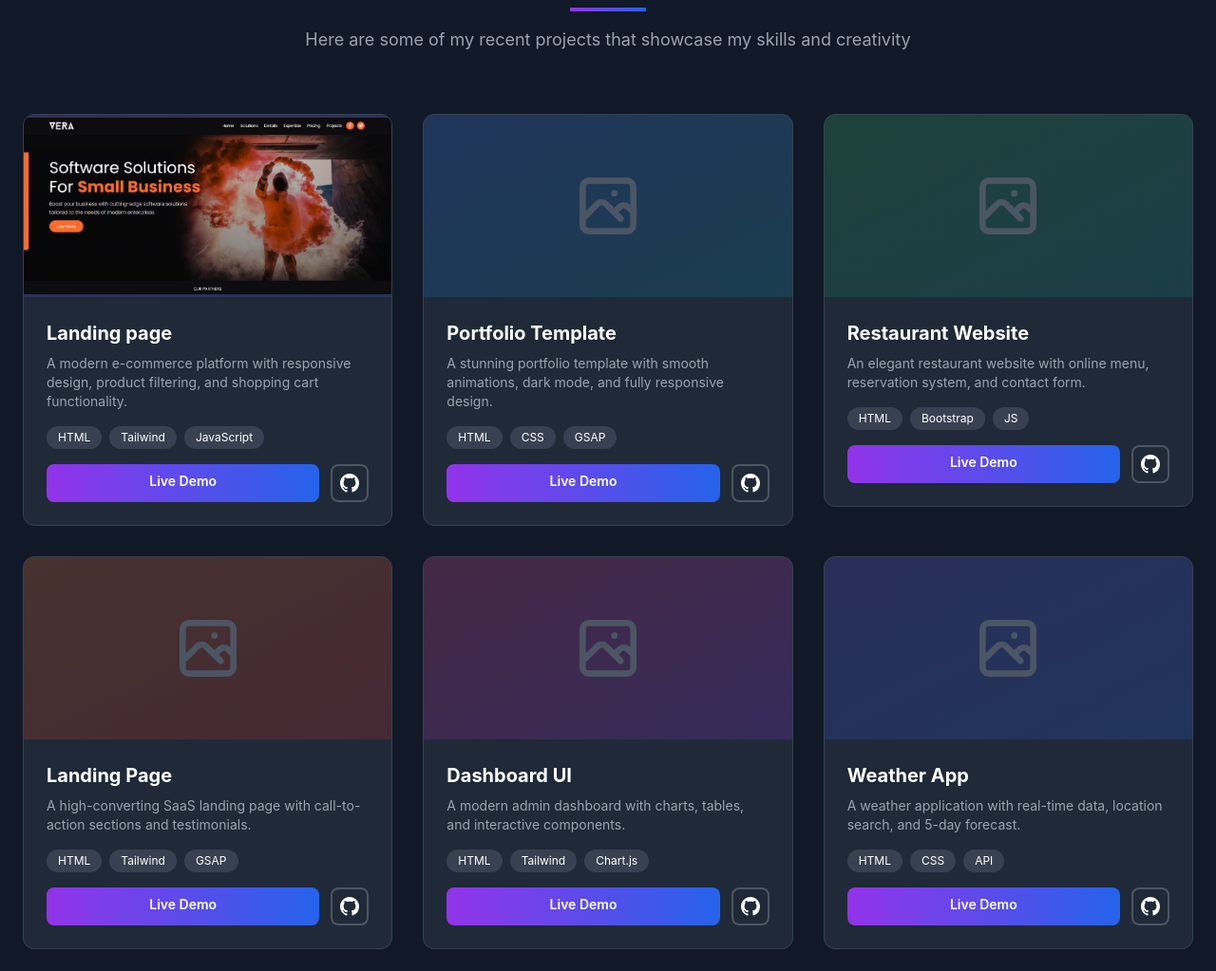
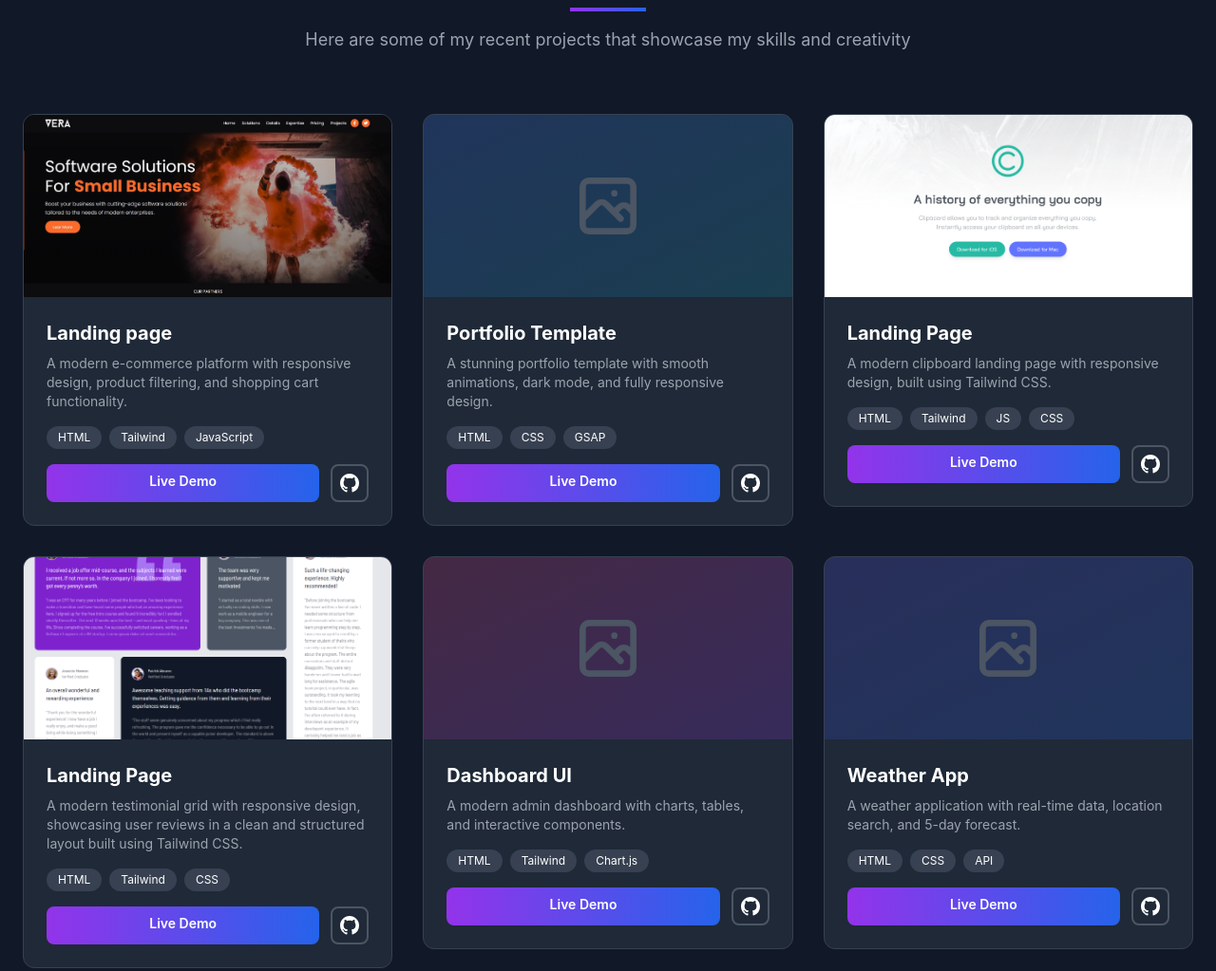
Before and after one commit to AbuBakarSE/Abu-Bakar-SE-Portfolio, a website: page index.html in a window 1280 px wide. Shown: the part 1932-2955 px from the top of the page at 95% size. Drawn offline with nearby package versions, Linux system fonts and the light colour scheme.

Commit message:
Project added to protfolio

```diff
--- a/index.html
+++ b/index.html
@@ -343,10 +343,7 @@
             <div class="relative h-48 bg-gradient-to-br from-purple-600/20 to-blue-600/20 overflow-hidden">
               <!-- Placeholder - replace with actual project image -->
               <div class="w-full h-full flex items-center justify-center">
-                <img src="images/Vera.webp" alt="Vera Project">
-                <!-- <svg class="w-20 h-20 text-gray-600" fill="none" stroke="currentColor" viewBox="0 0 24 24">
-                  <path stroke-linecap="round" stroke-linejoin="round" stroke-width="2" d="M4 16l4.586-4.586a2 2 0 012.828 0L16 16m-2-2l1.586-1.586a2 2 0 012.828 0L20 14m-6-6h.01M6 20h12a2 2 0 002-2V6a2 2 0 00-2-2H6a2 2 0 00-2 2v12a2 2 0 002 2z"></path>
-                </svg> -->
+                <img src="images/Vera.webp" alt="Vera Project" class="w-full h-full object-cover group-hover:scale-110 -transform duration-500">
               </div>
               <!-- Replace with: <img src="project1.jpg" alt="Project Name" class="w-full h-full object-cover group-hover:scale-110 -transform duration-500"> -->
 
@@ -432,32 +429,34 @@
 
             <div class="relative h-48 bg-gradient-to-br from-green-600/20 to-teal-600/20 overflow-hidden">
               <div class="w-full h-full flex items-center justify-center">
-                <svg class="w-20 h-20 text-gray-600" fill="none" stroke="currentColor" viewBox="0 0 24 24">
+                <img src="images/Clip board.png" alt="Clip board Project" class="w-full h-full object-cover group-hover:scale-110 -transform duration-500">
+                <!-- <svg class="w-20 h-20 text-gray-600" fill="none" stroke="currentColor" viewBox="0 0 24 24">
                   <path stroke-linecap="round" stroke-linejoin="round" stroke-width="2" d="M4 16l4.586-4.586a2 2 0 012.828 0L16 16m-2-2l1.586-1.586a2 2 0 012.828 0L20 14m-6-6h.01M6 20h12a2 2 0 002-2V6a2 2 0 00-2-2H6a2 2 0 00-2 2v12a2 2 0 002 2z"></path>
-                </svg>
+                </svg> -->
               </div>
               <div class="absolute inset-0 bg-gradient-to-t from-gray-900 via-gray-900/40 to-transparent opacity-0 group-hover:opacity-100 -opacity duration-300"></div>
             </div>
 
             <div class="p-6">
               <h3 class="text-xl font-bold mb-2 group-hover:text-purple-400 ">
-                Restaurant Website
+                Landing Page
               </h3>
               <p class="text-gray-400 text-sm mb-4">
-                An elegant restaurant website with online menu, reservation system, and contact form.
+                A modern clipboard landing page with responsive design, built using Tailwind CSS.
               </p>
 
               <div class="flex flex-wrap gap-2 mb-4">
                 <span class="px-3 py-1 bg-gray-700 text-xs rounded-full">HTML</span>
-                <span class="px-3 py-1 bg-gray-700 text-xs rounded-full">Bootstrap</span>
+                <span class="px-3 py-1 bg-gray-700 text-xs rounded-full">Tailwind</span>
                 <span class="px-3 py-1 bg-gray-700 text-xs rounded-full">JS</span>
+                <span class="px-3 py-1 bg-gray-700 text-xs rounded-full">CSS</span>
               </div>
 
               <div class="flex gap-3">
-                <a href="#" class="flex-1 bg-gradient-to-r from-purple-600 to-blue-600 px-4 py-2 rounded-lg text-center text-sm font-semibold hover:shadow-lg hover:shadow-purple-500/50 ">
+                <a href="https://clipboard-websit.netlify.app/" class="flex-1 bg-gradient-to-r from-purple-600 to-blue-600 px-4 py-2 rounded-lg text-center text-sm font-semibold hover:shadow-lg hover:shadow-purple-500/50 ">
                   Live Demo
                 </a>
-                <a href="#" aria-label="#" class="flex items-center justify-center w-10 h-10 border-2 border-gray-600 rounded-lg hover:border-purple-500 ">
+                <a href="https://github.com/AbuBakarSE/ClipBoard-Website.git" aria-label="clipboard-website" class="flex items-center justify-center w-10 h-10 border-2 border-gray-600 rounded-lg hover:border-purple-500 ">
                   <svg class="w-5 h-5" fill="currentColor" viewBox="0 0 24 24">
                     <path d="M12 0C5.37 0 0 5.37 0 12c0 5.31 3.435 9.795 8.205 11.385.6.105.825-.255.825-.57 0-.285-.015-1.23-.015-2.235-3.015.555-3.795-.735-4.035-1.41-.135-.345-.72-1.41-1.23-1.695-.42-.225-1.02-.78-.015-.795.945-.015 1.62.87 1.845 1.23 1.08 1.815 2.805 1.305 3.495.99.105-.78.42-1.305.765-1.605-2.67-.3-5.46-1.335-5.46-5.925 0-1.305.465-2.385 1.23-3.225-.12-.3-.54-1.53.12-3.18 0 0 1.005-.315 3.3 1.23.96-.27 1.98-.405 3-.405s2.04.135 3 .405c2.295-1.56 3.3-1.23 3.3-1.23.66 1.65.24 2.88.12 3.18.765.84 1.23 1.905 1.23 3.225 0 4.605-2.805 5.625-5.475 5.925.435.375.81 1.095.81 2.22 0 1.605-.015 2.895-.015 3.3 0 .315.225.69.825.57A12.02 12.02 0 0024 12c0-6.63-5.37-12-12-12z"/>
                   </svg>
@@ -473,9 +472,7 @@
 
             <div class="relative h-48 bg-gradient-to-br from-orange-600/20 to-red-600/20 overflow-hidden">
               <div class="w-full h-full flex items-center justify-center">
-                <svg class="w-20 h-20 text-gray-600" fill="none" stroke="currentColor" viewBox="0 0 24 24">
-                  <path stroke-linecap="round" stroke-linejoin="round" stroke-width="2" d="M4 16l4.586-4.586a2 2 0 012.828 0L16 16m-2-2l1.586-1.586a2 2 0 012.828 0L20 14m-6-6h.01M6 20h12a2 2 0 002-2V6a2 2 0 00-2-2H6a2 2 0 00-2 2v12a2 2 0 002 2z"></path>
-                </svg>
+                <img src="images/Testimonial.png" alt="Testimonial_grid Project" class="w-full h-full object-cover group-hover:scale-110 -transform duration-500">
               </div>
               <div class="absolute inset-0 bg-gradient-to-t from-gray-900 via-gray-900/40 to-transparent opacity-0 group-hover:opacity-100 -opacity duration-300"></div>
             </div>
@@ -485,20 +482,20 @@
                 Landing Page
               </h3>
               <p class="text-gray-400 text-sm mb-4">
-                A high-converting SaaS landing page with call-to-action sections and testimonials.
+                A modern testimonial grid with responsive design, showcasing user reviews in a clean and structured layout built using Tailwind CSS.
               </p>
 
               <div class="flex flex-wrap gap-2 mb-4">
                 <span class="px-3 py-1 bg-gray-700 text-xs rounded-full">HTML</span>
                 <span class="px-3 py-1 bg-gray-700 text-xs rounded-full">Tailwind</span>
-                <span class="px-3 py-1 bg-gray-700 text-xs rounded-full">GSAP</span>
+                <span class="px-3 py-1 bg-gray-700 text-xs rounded-full">CSS</span>
               </div>
 
               <div class="flex gap-3">
-                <a href="#" class="flex-1 bg-gradient-to-r from-purple-600 to-blue-600 px-4 py-2 rounded-lg text-center text-sm font-semibold hover:shadow-lg hover:shadow-purple-500/50 ">
+                <a href="https://testimonialgri.netlify.app/" class="flex-1 bg-gradient-to-r from-purple-600 to-blue-600 px-4 py-2 rounded-lg text-center text-sm font-semibold hover:shadow-lg hover:shadow-purple-500/50 ">
                   Live Demo
                 </a>
-                <a href="#" aria-label="#" class="flex items-center justify-center w-10 h-10 border-2 border-gray-600 rounded-lg hover:border-purple-500 ">
+                <a href="https://github.com/AbuBakarSE/Testimonial-Grid.git" aria-label="github" class="flex items-center justify-center w-10 h-10 border-2 border-gray-600 rounded-lg hover:border-purple-500 ">
                   <svg class="w-5 h-5" fill="currentColor" viewBox="0 0 24 24">
                     <path d="M12 0C5.37 0 0 5.37 0 12c0 5.31 3.435 9.795 8.205 11.385.6.105.825-.255.825-.57 0-.285-.015-1.23-.015-2.235-3.015.555-3.795-.735-4.035-1.41-.135-.345-.72-1.41-1.23-1.695-.42-.225-1.02-.78-.015-.795.945-.015 1.62.87 1.845 1.23 1.08 1.815 2.805 1.305 3.495.99.105-.78.42-1.305.765-1.605-2.67-.3-5.46-1.335-5.46-5.925 0-1.305.465-2.385 1.23-3.225-.12-.3-.54-1.53.12-3.18 0 0 1.005-.315 3.3 1.23.96-.27 1.98-.405 3-.405s2.04.135 3 .405c2.295-1.56 3.3-1.23 3.3-1.23.66 1.65.24 2.88.12 3.18.765.84 1.23 1.905 1.23 3.225 0 4.605-2.805 5.625-5.475 5.925.435.375.81 1.095.81 2.22 0 1.605-.015 2.895-.015 3.3 0 .315.225.69.825.57A12.02 12.02 0 0024 12c0-6.63-5.37-12-12-12z"/>
                   </svg>
```
Also changed, not shown: images/Clip board.png (added), images/Testimonial.png (added).
